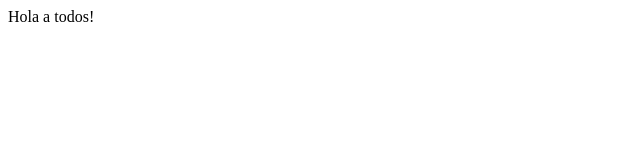
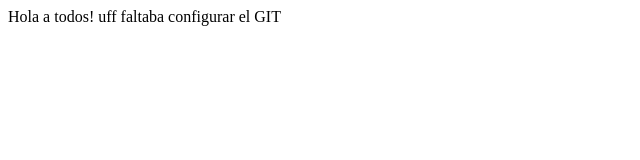
Before and after one commit to Quijote66/curso1, a plain HTML site: page index.html in a window 1280 px wide. Shown: the whole page, without its empty margins (0-640 px from the left). Drawn offline with Linux system fonts and the light colour scheme.

Commit message:
primer cambio

```diff
--- a/index.html
+++ b/index.html
@@ -7,6 +7,6 @@
     <title>Document</title>
 </head>
 <body>
-    Hola a todos!
+    Hola a todos! uff faltaba configurar el GIT
 </body>
 </html>
```
